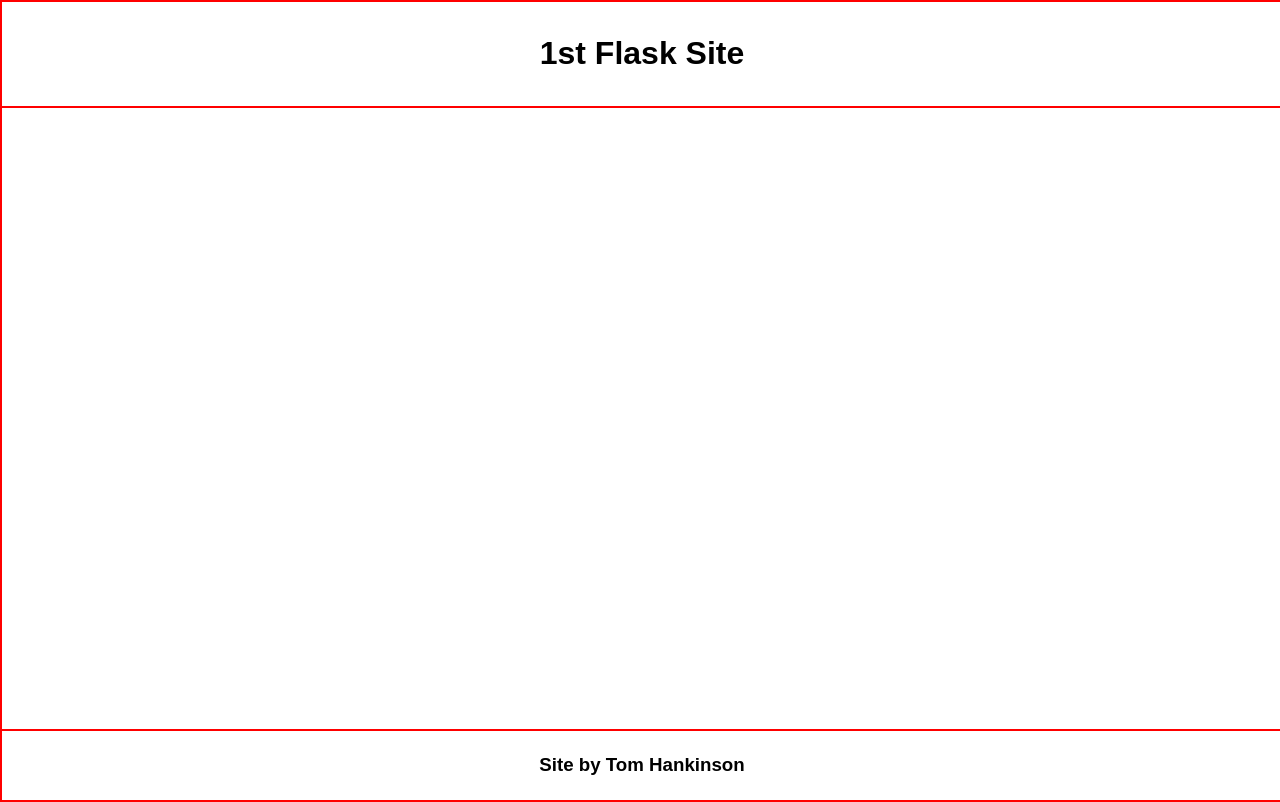
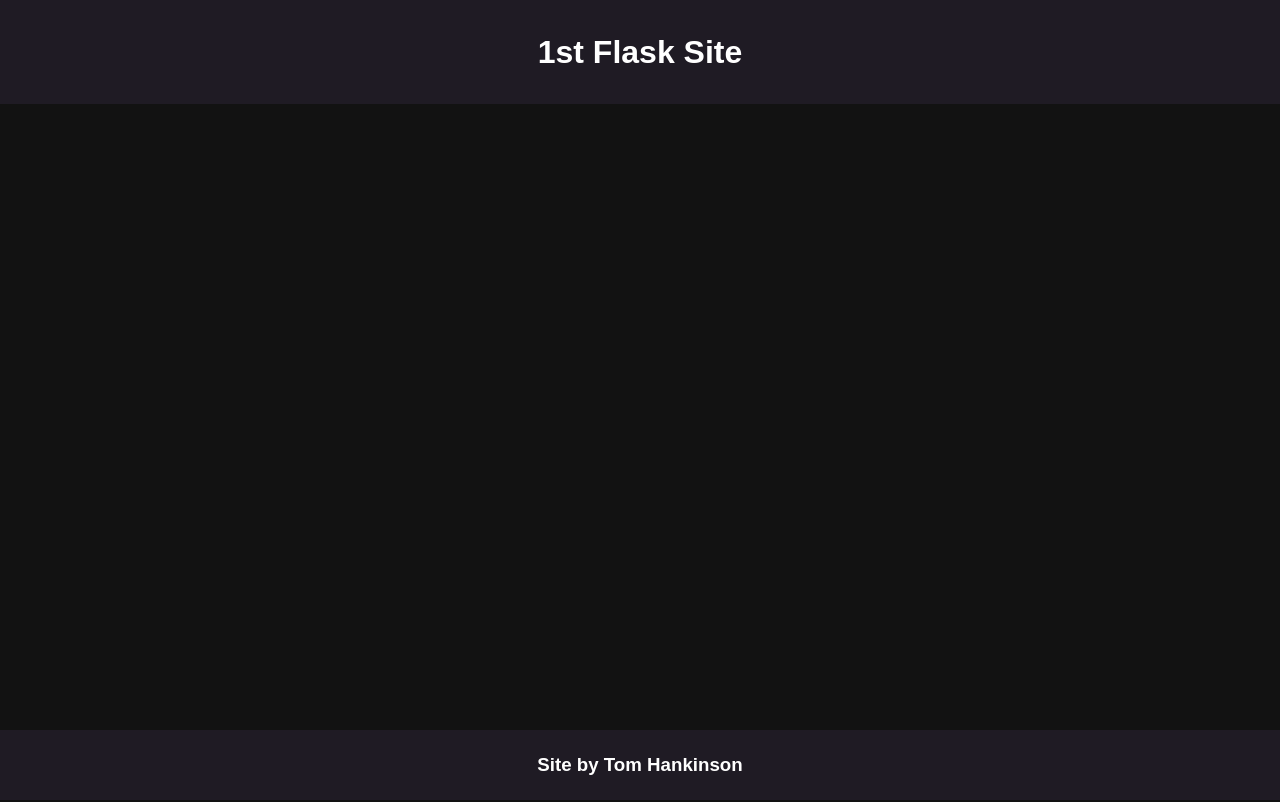
Before and after one commit to thankinson/tlh_flask_first_site, a Flask app: page / in a window 1280 px wide. Run offline with Flask 2, Linux system fonts and the light colour scheme.

Commit message:
changed background colours

```diff
--- a/static/main.css
+++ b/static/main.css
@@ -3,11 +3,12 @@ p, h1, h2, h3{
 }
 body{
     margin: 0;
+    background-color: #121212;
 }
 /* flex container */
-div{
+/* div{
     border: solid 1px red;
-}
+} */
 .main-container-div{
     display: flex;
     flex-direction: column;
@@ -23,7 +24,11 @@ div{
         align-items: center;
         width: 100vw;
         height: 15vh;
+        background-color: #1F1B24;
     }
+        .header-text{
+            color: white;
+        }
 
     /* main content div */
     .main-content-div{
@@ -41,4 +46,8 @@ div{
         align-items: center;
         width: 100vw;
         height: 10vh;
+        background-color: #1F1B24;
     }
+        .footer-text{
+            color: white;
+        }
--- a/templates/index.html
+++ b/templates/index.html
@@ -1,16 +1,22 @@
 {% extends "layout.html" %}
 
+<!-- page title -->
 {% block title %}
 <title>first flask app</title>
 {% endblock %}
 
+<!-- page content -->
+
+<!-- header -->
 {% block page_header_div %}
-    <h1>1st Flask Site</h1>
+    <h1 class="header-text">1st Flask Site</h1>
 {% endblock %}
 
+<!-- main content -->
 {% block main_content_div %}
 {% endblock %}
 
+<!-- footer -->
 {% block footer_div %}
-<h3>Site by Tom Hankinson</h3>
+<h3 class="footer-text">Site by Tom Hankinson</h3>
 {% endblock %}
```
